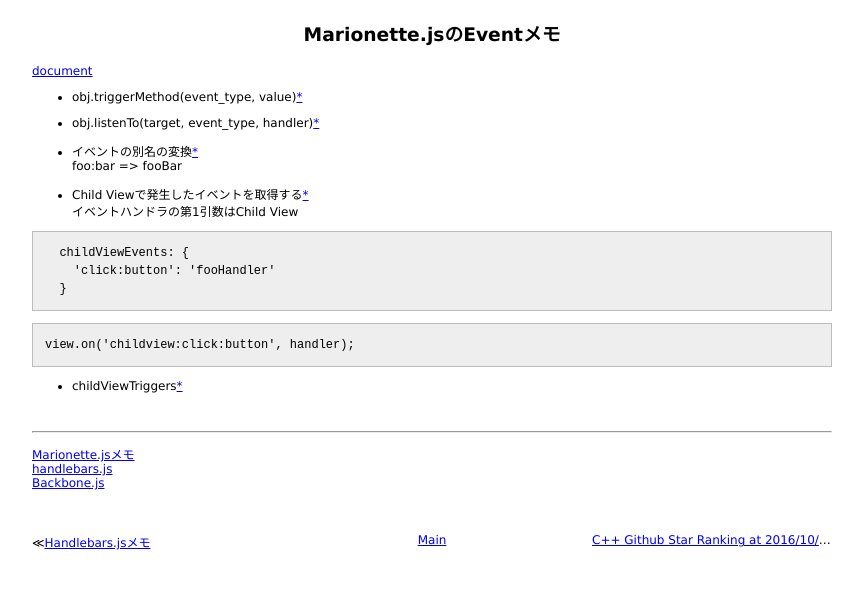
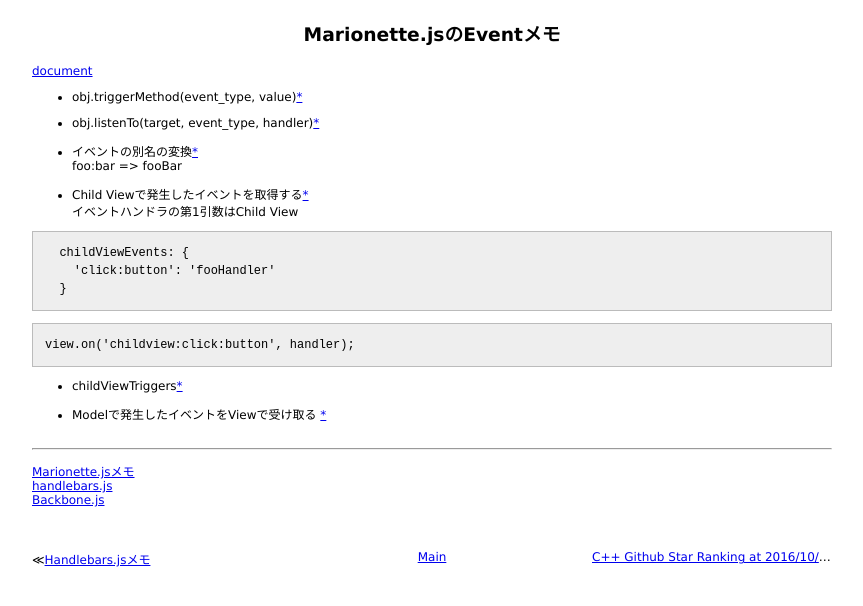
Before and after one commit to 38elements/38elements.github.com, a Jekyll site: the page built from _posts/2016-10-22-marionettejs-event.md, in a window 1280 px wide. Shown: the top 606 px of the page, without its empty margins (208-1071 px from the left). Built offline with Jekyll 4.4.1, drawn with Linux system fonts in a browser that asks for light colours.

Commit message:
Update 2016-10-22-marionettejs-event.md

```diff
--- a/_posts/2016-10-22-marionettejs-event.md
+++ b/_posts/2016-10-22-marionettejs-event.md
@@ -26,6 +26,7 @@ view.on('childview:click:button', handler);
 
 * childViewTriggers[\*](http://marionettejs.com/docs/master/events.html#triggering-events-on-child-events)
 
+* Modelで発生したイベントをViewで受け取る [\*](http://marionettejs.com/docs/master/marionette.view.html#model-and-collection-event)
 <br>
 
 <hr>
```
